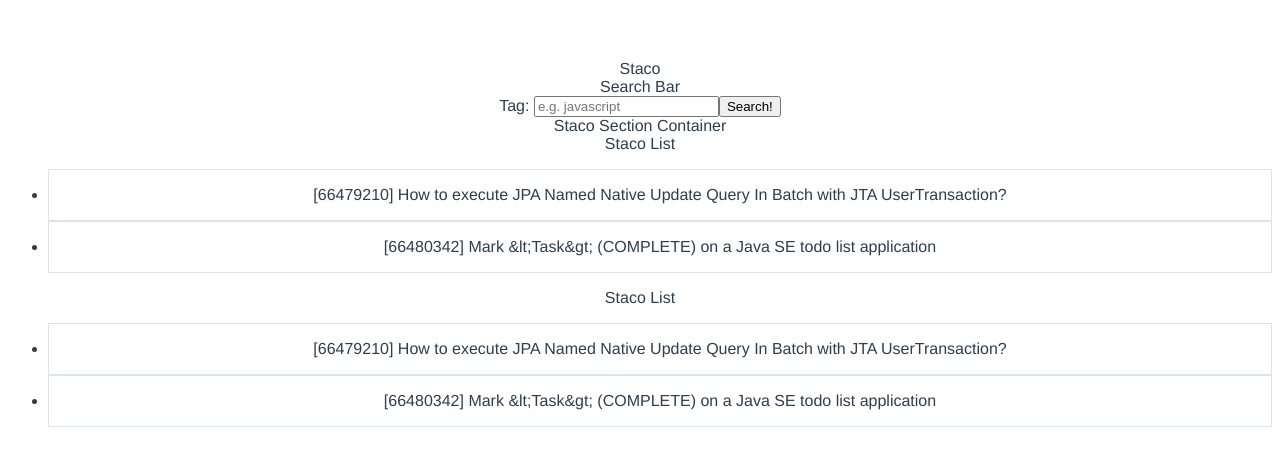
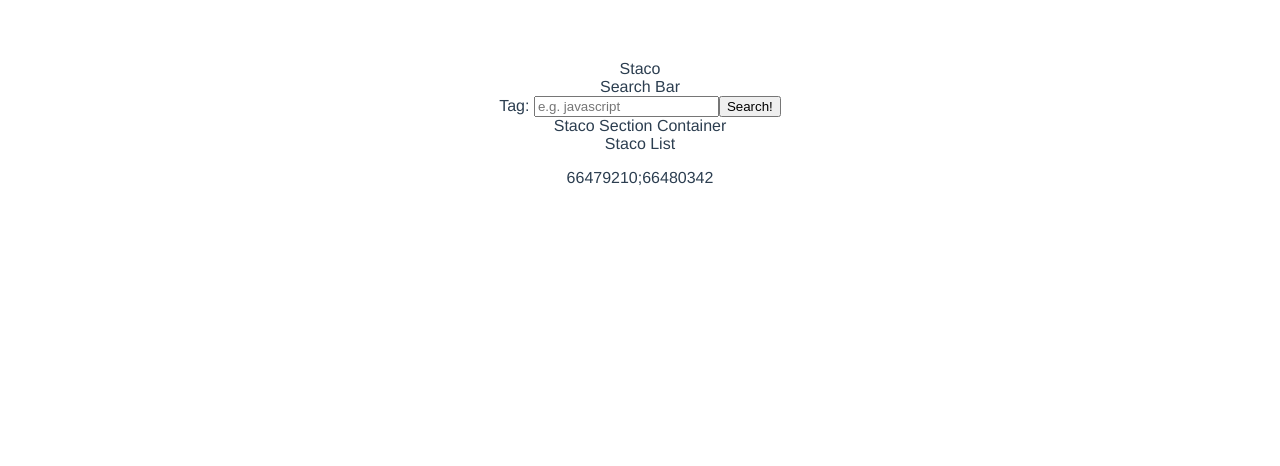
Before and after one commit to jcsnorlax97/staco, a Vue app: page / in a window 1280 px wide. Shown: the top 466 px of the page. Built offline with nearby package versions, Linux system fonts and the light colour scheme.

Commit message:
Prototype methods to fetch questions, answers, and comments & Display them; Lots of code smells that require refactoring

```diff
--- a/src/components/StacoItem.vue
+++ b/src/components/StacoItem.vue
@@ -1,6 +1,27 @@
 <template>
   <li class="staco-item">
-    <p>[{{ staco.question_id }}] {{ staco.title }}</p>
+    <p>{{ staco.question_id }}</p>
+    <p>{{ staco.question_title }}</p>
+    <p>{{ staco.question_creation_date }}</p>
+    <p>{{ staco.question_votes }}</p>
+    <p v-html="staco.question_body"></p>
+
+    <ul>
+      Question Comments:
+      <li
+        v-for="comment in staco.question_comments"
+        :key="comment.comment_id"
+        class="question-comment-body"
+      >
+        {{ comment.body }}
+      </li>
+    </ul>
+
+    <ul>
+      Answers:
+      <!-- <li v-for="answer in staco.answers" :key></li> -->
+      <p>{{ staco.answers }}</p>
+    </ul>
   </li>
 </template>
 
@@ -15,3 +36,16 @@ export default {
   },
 }
 </script>
+
+<style>
+.staco-item {
+  text-align: left;
+}
+code {
+  display: block;
+  overflow-wrap: break-word;
+  background-color: lightgray;
+  min-block-size: 10px;
+  min-inline-size: 10px;
+}
+</style>
--- a/src/components/StacoSection.vue
+++ b/src/components/StacoSection.vue
@@ -2,7 +2,10 @@
   <div class="staco-section">
     Staco Section Container
     <StacoList :stacoItems="tenNewestStacoItems" />
-    <StacoList :stacoItems="tenNewestStacoItems" />
+    <!-- <StacoList :stacoItems="tenNewestquestions" /> -->
+    <!-- {{ buildRequestUrl_TenNewestQuestions }} -->
+    <!-- {{ buildRequestUrl_TenMostVotedQuestions }} -->
+    {{ tenNewestQuestionIds }}
   </div>
 </template>
 
@@ -10,6 +13,7 @@
 import axios from 'axios'
 import StacoList from './StacoList.vue'
 
+//TODO: Super ugly; Need refactoring later on.
 export default {
   name: 'StacoSection',
   components: { StacoList },
@@ -21,7 +25,8 @@ export default {
   },
   data() {
     return {
-      tenNewestStacoItems: [
+      tenNewestStacoItems: [],
+      tenNewestQuestions: [
         {
           tags: ['java', 'jpa', 'java-ee-8', 'jpa-jta'],
           owner: {
@@ -73,69 +78,269 @@ export default {
             'Mark &lt;Task&gt; (COMPLETE) on a Java SE todo list application',
         },
       ],
+      tenNewestQuestions_Comments: [],
+      tenNewestQuestions_Answers: [],
+      tenNewestQuestions_Answers_Comments: [],
       tenMostVotedStacoItems: [],
+      tenMostVotedQuestions: [],
+      tenMostVotedQuestions_Comments: [],
+      tenMostVotedQuestions_Answers: [],
+      tenMostVotedQuestions_Answers_Comments: [],
     }
+  },
+  computed: {
+    tenNewestQuestionIds: function() {
+      const questionIdArray = this.tenNewestQuestions.map(
+        (question) => question.question_id
+      )
+      const questionIdStr = questionIdArray.join(';')
+      console.log(
+        `[*][DEV][StacoSection] tenNewestQuestionIds are computed: ${questionIdStr}`
+      )
+      return questionIdStr
+    },
+    tenMostVotedQuestionIds: function() {
+      const questionIdArray = this.tenMostVotedQuestions.map(
+        (question) => question.question_id
+      )
+      const questionIdStr = questionIdArray.join(';')
+      console.log(
+        `[*][DEV][StacoSection] tenMostVotedQuestionIds are computed: ${questionIdStr}`
+      )
+      return questionIdStr
+    },
+    tenNewestQuestions_AnswerIds: function() {
+      const answerIdArray = this.tenNewestQuestions_Answers.map(
+        (answer) => answer.answer_id
+      )
+      const answerIdStr = answerIdArray.join(';')
+      console.log(`answerIdStr: ${answerIdStr}`)
+      return answerIdStr
+    },
   },
   watch: {
     tag(newTag, oldTag) {
       console.log(
         `[*][DEV][StacoSection] Prop (tag) has changed from "${oldTag}" to "${newTag}".`
       )
-      //   this.fetchTenNewestStacoItems()
-      //   this.fetchTenMostVotedStacoItems()
+      this.fetch_TenNewestStacoItems()
+      // this.fetch_TenMostVotedQuestions()
       console.log(
         `[*][DEV][StacoSection] Fetching methods via axios are called!`
       )
     },
   },
   methods: {
-    async fetchTenNewestStacoItems() {
-      if (this.tag && this.tag !== '') {
-        let domain = 'https://api.stackexchange.com'
-        let endpoint = '2.2/questions'
-        let queryString = `pagesize=10&order=desc&sort=creation&tagged=${this.tag}&site=stackoverflow`
-        let request = `${domain}/${endpoint}?${queryString}`
+    async fetch_TenNewestStacoItems() {
+      console.log('1')
+      const config = {
+        headers: {
+          Accept: 'application/json',
+        },
+      }
+      console.log('2')
+
+      // (A) fetch questions (need the question id for answers & comments)
+      await this.fetch_TenNewestQuestions(config)
+      if (this.tenNewestQuestions.length === 0) return
+      console.log(this.tenNewestQuestions)
+      console.log('3')
+
+      // (B) fetch questions' comments (based on question ids)
+      await this.fetch_TenNewestQuestions_Comments(config)
+      //   if (this.tenNewestQuestions_Comments === 0) return
+      console.log(`[4] ${this.tenNewestQuestions_Comments}`) // "body"
+
+      // (C) fetch answers (based on question ids)
+      await this.fetch_TenNewestQuestions_Answers(config)
+      //   if (this.tenNewestQuestions_Answers.length === 0) return
+      console.log(`[5] ${this.tenNewestQuestions_Answers}`) // comment_body
+
+      // (D) fetch answers' comments (based on answer ids)
+      await this.fetch_TenNewestQuestions_Answers_Comments(config)
+      //   if (this.tenNewestQuestions_Answers_Comments.length === 0) return
+      console.log(`[6] ${this.tenNewestQuestions_Answers_Comments}`)
+
+      // (E)
+      const stacoItems = this.generate_TenNewestStacos()
+      this.tenNewestStacoItems = stacoItems
+      console.log(stacoItems)
+      console.log(this.tenNewestStacoItems)
+    },
+
+    // --- fetch (Newest) ---
+    async fetch_TenNewestQuestions(config) {
+      console.log('2a')
+      const request = this.buildRequestUrl_TenNewestQuestions()
+      console.log('2b')
+      if (request && request !== '') {
+        console.log('2c')
+        const questions = await axios.get(request, config)
+        this.tenNewestQuestions = questions.data.items
+        return true
+      }
+      console.log('2e')
+      this.tenNewestQuestions = []
+      return false
+    },
+    async fetch_TenNewestQuestions_Comments(config) {
+      const request = this.buildRequestUrl_TenNewestQuestions_Comments()
+      if (request && request !== '') {
+        const comments = await axios.get(request, config)
+        this.tenNewestQuestions_Comments = comments.data.items
+        return true
+      }
+      this.tenNewestQuestions_Comments = []
+      return false
+    },
+    async fetch_TenNewestQuestions_Answers(config) {
+      const request = this.buildRequestUrl_TenNewestQuestions_Answers()
+      if (request && request !== '') {
+        const answers = await axios.get(request, config)
+        this.tenNewestQuestions_Answers = answers.data.items
+        return true
+      }
+      this.tenNewestQuestions_Answers = []
+      return false
+    },
+    async fetch_TenNewestQuestions_Answers_Comments(config) {
+      const request = this.buildRequestUrl_TenNewestQuestions_Answers_Comments()
+      if (request && request !== '') {
+        const comments = await axios.get(request, config)
+        this.tenNewestQuestions_Answers_Comments = comments.data.items
+        return true
+      }
+      this.tenNewestQuestions_Answers_Comments = []
+      return false
+    },
+    generate_TenNewestStacos() {
+      //   const tenNewestStacos = []
+      const stacoItems = this.tenNewestQuestions.map((question) => {
+        const questionComments = this.tenNewestQuestions_Comments.filter(
+          (comment) => comment.post_id === question.question_id
+        )
+        const questionAnswers = this.tenNewestQuestions_Answers.filter(
+          (answer) => answer.question_id === question.question_id
+        )
+
+        // for each answer, find all matching comments and then create a list of comments
+        const results_AnswerComments = questionAnswers.map((answer) => {
+          const questionAnswerComments = this.tenNewestQuestions_Answers_Comments.filter(
+            (comment) => comment.post_id === answer.answer_id
+          )
+          return questionAnswerComments.map((comment) => {
+            return {
+              answer_id: answer.answer_id,
+              comment_id: comment.comment_id,
+              answer_body: answer.body,
+              comment_body: comment.body,
+            }
+          })
+        })
+
+        // for each question, combine question info, question comments, answer info, and answer comments into one object.
+        return {
+          question_id: question.question_id,
+          question_title: question.title,
+          question_creation_date: question.creation_date,
+          question_votes: question.score,
+          question_body: question.body,
+          question_comments: questionComments,
+          answers: results_AnswerComments,
+        }
+      })
+
+      return stacoItems
+    },
+
+    // --- fetch (MostVoted) ---
+    async fetch_TenMostVotedQuestions() {
+      const request = this.buildRequestUrl_TenMostVotedQuestions()
+      if (request && request !== '') {
         let config = {
           headers: {
             Accept: 'application/json',
           },
         }
-        const stacoItems = await axios.get(request, config)
+        const questions = await axios.get(request, config)
+        // axios.all([axios.get(firstUrl), axios.get(secondUrl)])
+        console.log(questions)
+
         console.log(
-          `[*][DEV][StacoSection] ${stacoItems.data.items.length} newest stacoItems have been fetched!`
+          `[*][DEV][StacoSection] ${questions.data.items.length} most voted questions during the past week have been fetched!`
         )
-        this.tenNewestStacoItems = stacoItems.data.items
+        this.tenMostVotedQuestions = questions.data.items
         console.log(
-          `[*][DEV][StacoSection] These stacoItems have been stored into data()!`
+          `[*][DEV][StacoSection] These questions have been stored into data()!`
         )
       }
-      return []
+      this.tenNewestQuestions = []
     },
-    async fetchTenMostVotedStacoItems() {
+
+    buildRequestUrl_TenNewestQuestions() {
       if (this.tag && this.tag !== '') {
-        const toDate = this.getToTime()
-        const fromDate = this.getFromTime(toDate)
+        const domain = 'https://api.stackexchange.com'
+        const endpoint = '2.2/questions'
+        const queryString = `pagesize=10&order=desc&sort=creation&tagged=${this.tag}&site=stackoverflow&filter=withbody`
+        const request = `${domain}/${endpoint}?${queryString}`
+        console.log(request)
+        return request
+      }
+      return ''
+    },
+    buildRequestUrl_TenNewestQuestions_Comments() {
+      const questionIds = this.tenNewestQuestionIds
+      if (questionIds && questionIds !== '') {
+        const domain = 'https://api.stackexchange.com'
+        const endpoint = `2.2/questions/${questionIds}/comments`
+        const queryString =
+          'order=desc&sort=creation&site=stackoverflow&filter=withbody'
+        const request = `${domain}/${endpoint}?${queryString}`
+        return request
+      }
+      return ''
+    },
+    buildRequestUrl_TenNewestQuestions_Answers() {
+      const questionIds = this.tenNewestQuestionIds
+      if (questionIds && questionIds !== '') {
+        const domain = 'https://api.stackexchange.com'
+        const endpoint = `2.2/answers/${questionIds}`
+        const queryString =
+          'order=desc&sort=activity&site=stackoverflow&filter=withbody'
+        const request = `${domain}/${endpoint}?${queryString}`
+        return request
+      }
+      return ''
+    },
+    buildRequestUrl_TenNewestQuestions_Answers_Comments() {
+      const answerIds = this.tenNewestQuestions_AnswerIds
+      if (answerIds && answerIds !== '') {
+        const domain = 'https://api.stackexchange.com'
+        const endpoint = `2.2/answers/${answerIds}/comments`
+        const queryString =
+          'order=desc&sort=creation&site=stackoverflow&filter=withbody'
+        const request = `${domain}/${endpoint}?${queryString}`
+        return request
+      }
+      return ''
+    },
+    buildRequestUrl_TenMostVotedQuestions() {
+      if (this.tag && this.tag !== '') {
+        const toDate = this.getToDate()
+        const fromDate = this.getFromDate(toDate)
         console.log(
           `[*][DEV][StacoSection] fromDate: ${fromDate} | toDate: ${toDate}`
         )
-        let domain = 'https://api.stackexchange.com'
-        let endpoint = '2.2/questions'
-        let queryString = `pagesize=10&fromdate=${fromDate}&todate=${toDate}&order=desc&sort=votes&tagged=${this.tag}&site=stackoverflow`
-        let request = `${domain}/${endpoint}?${queryString}`
-        let config = {
-          headers: {
-            Accept: 'application/json',
-          },
-        }
-        const stacoItems = await axios.get(request, config)
+        const domain = 'https://api.stackexchange.com'
+        const endpoint = '2.2/questions'
+        const queryString = `pagesize=10&fromdate=${fromDate}&todate=${toDate}&order=desc&sort=votes&tagged=${this.tag}&site=stackoverflow&filter=withbody`
+        const request = `${domain}/${endpoint}?${queryString}`
         console.log(
-          `[*][DEV][StacoSection] ${stacoItems.data.items.length} most voted stacoItems during the past week have been fetched!`
+          `[*][DEV][StacoSection] request url for the ten newest questions are computed: ${request}`
         )
-        this.tenMostVotedStacoItems = stacoItems.data.items
-        console.log(
-          `[*][DEV][StacoSection] These stacoItems have been stored into data()!`
-        )
+        return request
       }
+      return ''
     },
     getToDate() {
       const toDate = Math.round(Date.now() / 1000)
```
